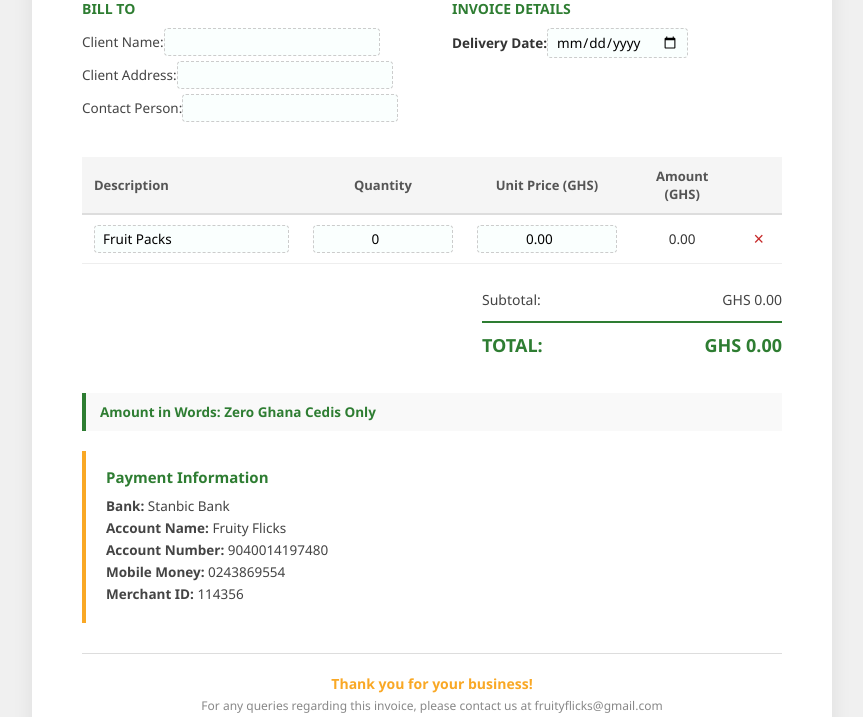
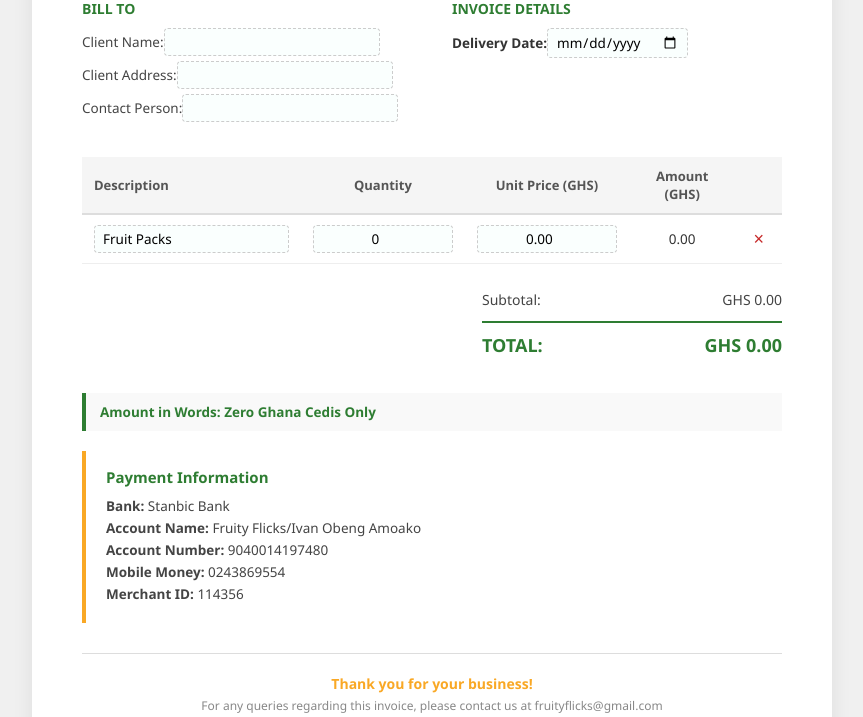
Before and after one commit to sakibumumuni/FruityFlicksInvoiceGenerator, a Flask app: page /invoice in a window 1280 px wide. Shown: the part 473-1190 px from the top of the page, without its empty margins (208-1071 px from the left). Run offline with Flask 3, Linux system fonts and the light colour scheme; some libraries are stand-ins or nearby versions; some web fonts are replaced.

Commit message:
add: added account name

```diff
--- a/templates/index.html
+++ b/templates/index.html
@@ -108,7 +108,7 @@
   <div class="payment-info">
     <h3>Payment Information</h3>
     <p><span class="label">Bank:</span> <span contenteditable="true" aria-readonly="true">Stanbic Bank</span></p>
-    <p><span class="label">Account Name:</span> <span contenteditable="true" aria-readonly="true">Fruity Flicks</span></p>
+    <p><span class="label">Account Name:</span> <span contenteditable="true" aria-readonly="true">Fruity Flicks/Ivan Obeng Amoako</span></p>
     <p><span class="label">Account Number:</span> <span contenteditable="true" aria-readonly="true">9040014197480</span></p>
     <p><span class="label">Mobile Money:</span> <span contenteditable="true" aria-readonly="true">0243869554</span></p>
     <p><span class="label">Merchant ID:</span> <span contenteditable="true" aria-readonly="true">114356</span></p>
```
